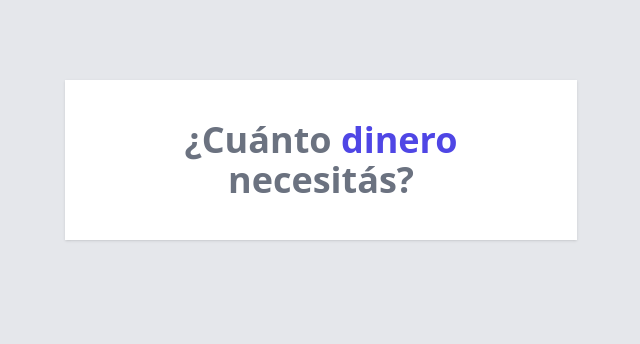
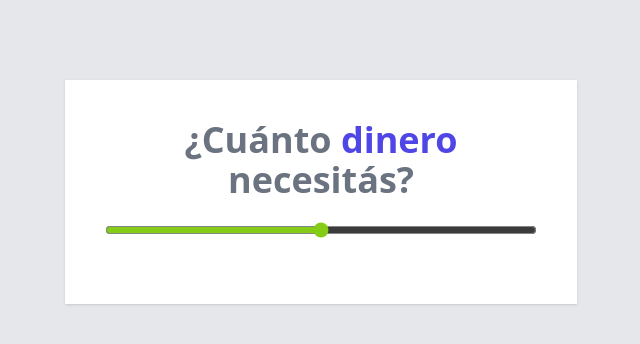
Before and after one commit to Nahuel-DevOne/cotizador-prestamos-vue, a Vue app: page / in a window 1280 px wide. Shown: the top 344 px of the page, without its empty margins (319-959 px from the left). Built offline with nearby package versions, Linux system fonts and the light colour scheme.

Commit message:
Agregando un evento input

```diff
--- a/src/App.vue
+++ b/src/App.vue
@@ -1,9 +1,21 @@
 <script setup>
   import Header from './components/Header.vue'
+
+  function handleChange(e){
+    console.log(e.target.value);
+  }
 </script>
 
 <template>
   <div class="my-20 max-w-lg mx-auto bg-white shadow p-10">
     <Header />
+
+    <div class="my-5">
+      <input
+        type="range"
+        class="w-full bg-gray-200 accent-lime-500 hover:accent-lime-600"
+        @input="handleChange"
+      />
+    </div>
   </div>
 </template>
```
